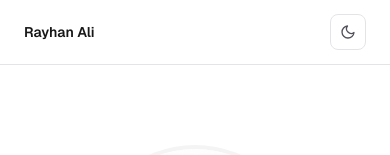
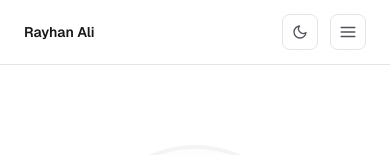
Before and after one commit to Rayhan-002/Portfolio, a Next.js app: page / in a window 390 px wide. Shown: the top 155 px of the page. Built offline with nearby package versions, Linux system fonts and the light colour scheme.

Commit message:
fix: resolve sitemap/robots to stable Vercel production domain feat: add mobile hamburger navigation menu feat: support multiple repo links per project for TaskLens

```diff
--- a/app/components/Navbar.tsx
+++ b/app/components/Navbar.tsx
@@ -1,3 +1,6 @@
+'use client'
+
+import { useState } from 'react'
 import { personal } from '@/lib/data'
 import ThemeToggle from '@/app/components/ThemeToggle'
 
@@ -13,6 +16,7 @@ const navLinks = [
 export default function Navbar() {
   // "Md Rayhan Ali" → "Rayhan Ali" (drop honorific prefix for compact nav logo)
   const displayName = personal.name.split(' ').slice(1).join(' ')
+  const [menuOpen, setMenuOpen] = useState(false)
 
   return (
     <header className="sticky top-0 z-50 bg-background/95 backdrop-blur-sm border-b border-border">
@@ -24,7 +28,7 @@ export default function Navbar() {
           {displayName}
         </a>
 
-        <div className="flex items-center gap-5">
+        <div className="flex items-center gap-3">
           <ul className="hidden md:flex items-center gap-7">
             {navLinks.map((link) => (
               <li key={link.href}>
@@ -38,8 +42,67 @@ export default function Navbar() {
             ))}
           </ul>
           <ThemeToggle />
+
+          <button
+            type="button"
+            onClick={() => setMenuOpen((open) => !open)}
+            aria-expanded={menuOpen}
+            aria-controls="mobile-nav"
+            aria-label={menuOpen ? 'Close menu' : 'Open menu'}
+            className="md:hidden inline-flex items-center justify-center w-9 h-9 rounded-lg border border-border text-muted-foreground hover:text-foreground hover:border-zinc-400 dark:hover:border-zinc-600 transition-colors duration-150 focus-visible:outline-none focus-visible:ring-2 focus-visible:ring-accent/30 focus-visible:ring-offset-2"
+          >
+            {menuOpen ? (
+              <svg
+                xmlns="http://www.w3.org/2000/svg"
+                width="18"
+                height="18"
+                viewBox="0 0 24 24"
+                fill="none"
+                stroke="currentColor"
+                strokeWidth="2"
+                strokeLinecap="round"
+                strokeLinejoin="round"
+                aria-hidden="true"
+              >
+                <path d="M18 6 6 18M6 6l12 12" />
+              </svg>
+            ) : (
+              <svg
+                xmlns="http://www.w3.org/2000/svg"
+                width="18"
+                height="18"
+                viewBox="0 0 24 24"
+                fill="none"
+                stroke="currentColor"
+                strokeWidth="2"
+                strokeLinecap="round"
+                strokeLinejoin="round"
+                aria-hidden="true"
+              >
+                <path d="M3 6h18M3 12h18M3 18h18" />
+              </svg>
+            )}
+          </button>
         </div>
       </nav>
+
+      {menuOpen && (
+        <div id="mobile-nav" className="md:hidden border-t border-border bg-background">
+          <ul className="max-w-6xl mx-auto px-6 py-2 flex flex-col">
+            {navLinks.map((link) => (
+              <li key={link.href}>
+                <a
+                  href={link.href}
+                  onClick={() => setMenuOpen(false)}
+                  className="block py-2.5 text-sm text-muted-foreground hover:text-foreground transition-colors duration-150"
+                >
+                  {link.label}
+                </a>
+              </li>
+            ))}
+          </ul>
+        </div>
+      )}
     </header>
   )
 }
--- a/app/components/Projects.tsx
+++ b/app/components/Projects.tsx
@@ -51,9 +51,11 @@ export default function Projects() {
                 ))}
               </div>
 
-              <div className="flex items-center gap-4 mt-auto">
+              <div className="flex flex-wrap items-center gap-4 mt-auto">
+                {project.repos.map((repo) => (
                   <a
-                  href={project.github}
+                    key={repo.url}
+                    href={repo.url}
                     target="_blank"
                     rel="noopener noreferrer"
                     className="inline-flex items-center gap-1.5 text-sm font-medium text-muted-foreground hover:text-foreground transition-colors duration-150"
@@ -68,8 +70,9 @@ export default function Projects() {
                     >
                       <path d="M12 0C5.37 0 0 5.37 0 12c0 5.31 3.435 9.795 8.205 11.385.6.105.825-.255.825-.57 0-.285-.015-1.23-.015-2.235-3.015.555-3.795-.735-4.035-1.41-.135-.345-.72-1.41-1.23-1.695-.42-.225-1.02-.78-.015-.795.945-.015 1.62.87 1.845 1.23 1.08 1.815 2.805 1.305 3.495.99.105-.78.42-1.305.765-1.605-2.67-.3-5.46-1.335-5.46-5.925 0-1.305.465-2.385 1.23-3.225-.12-.3-.54-1.53.12-3.18 0 0 1.005-.315 3.3 1.23.96-.27 1.98-.405 3-.405s2.04.135 3 .405c2.295-1.56 3.3-1.23 3.3-1.23.66 1.65.24 2.88.12 3.18.765.84 1.23 1.905 1.23 3.225 0 4.605-2.805 5.625-5.475 5.925.435.375.81 1.095.81 2.22 0 1.605-.015 2.895-.015 3.3 0 .315.225.69.825.57A12.02 12.02 0 0 0 24 12c0-6.63-5.37-12-12-12z" />
                     </svg>
-                  Code
+                    {repo.label}
                   </a>
+                ))}
 
                 {project.live && (
                   <a
--- a/lib/data.ts
+++ b/lib/data.ts
@@ -4,7 +4,7 @@ export interface Project {
   subtitle?: string
   description: string
   tech: string[]
-  github: string
+  repos: { label: string; url: string }[]
   live?: string
   featured: boolean
 }
@@ -61,7 +61,11 @@ export const projects: Project[] = [
     description:
       'A production-ready full-stack application featuring JWT authentication, RESTful APIs, Kanban-style task management with drag-and-drop, image upload and polygon annotation, reusable React components, and centralized state management.',
     tech: ['Next.js', 'React', 'TypeScript', 'Django', 'DRF', 'PostgreSQL', 'Tailwind CSS', 'Zustand'],
-    github: 'https://github.com/Rayhan-002',
+    repos: [
+      { label: 'Frontend', url: 'https://github.com/Rayhan-002/tasklens-frontend' },
+      { label: 'Backend', url: 'https://github.com/Rayhan-002/tasklens-backend' },
+    ],
+    live: 'https://tasklens-frontend.vercel.app/login',
     featured: true,
   },
   {
@@ -71,7 +75,7 @@ export const projects: Project[] = [
     description:
       'A lightweight Chrome extension (Manifest V3) for capturing, editing, and annotating screenshots in-browser. Canvas-based editor with freehand drawing, arrows, cropping, and full undo/redo history. Integrated Chrome scripting and clipboard APIs.',
     tech: ['JavaScript', 'Chrome Extension MV3', 'Canvas API'],
-    github: 'https://github.com/Rayhan-002',
+    repos: [{ label: 'Code', url: 'https://github.com/Rayhan-002/snipz' }],
     featured: true,
   },
   {
@@ -81,7 +85,7 @@ export const projects: Project[] = [
     description:
       'Full-stack travel booking platform with RESTful Node.js/Express backend, MongoDB, and Firebase authentication. Users can browse packages, book trips, and manage bookings through a personal dashboard.',
     tech: ['HTML', 'CSS', 'JavaScript', 'Node.js', 'Express', 'MongoDB', 'Firebase'],
-    github: 'https://github.com/Rayhan-002',
+    repos: [{ label: 'Code', url: 'https://github.com/Rayhan-002/Backpackers-Home' }],
     featured: false,
   },
   {
@@ -91,7 +95,7 @@ export const projects: Project[] = [
     description:
       'Implemented KNN, Single & Multi-layer Perceptron, Kohonen SOMs, and Hopfield Networks from scratch. Applied to the Breast Cancer dataset for classification benchmarking.',
     tech: ['Python', 'LaTeX'],
-    github: 'https://github.com/Rayhan-002',
+    repos: [{ label: 'Code', url: 'https://github.com/Rayhan-002' }],
     featured: false,
   },
   {
@@ -100,7 +104,7 @@ export const projects: Project[] = [
     description:
       'Java Swing desktop application automating meal tracking, expense calculation, and billing for a student hostel mess. Backed by MySQL with secure admin authentication and automated monthly billing computation.',
     tech: ['Java', 'Java Swing', 'MySQL'],
-    github: 'https://github.com/Rayhan-002',
+    repos: [{ label: 'Code', url: 'https://github.com/Rayhan-002/Meal-Management' }],
     featured: false,
   },
 ]
--- a/lib/site.ts
+++ b/lib/site.ts
@@ -1,5 +1,9 @@
-// Shared across layout.tsx (metadataBase), sitemap.ts, and robots.ts —
-// falls back to the Vercel-assigned deployment URL until a custom domain is set.
-export const siteUrl = process.env.VERCEL_URL
-  ? `https://${process.env.VERCEL_URL}`
-  : 'http://localhost:3000'
+// Shared across layout.tsx (metadataBase), sitemap.ts, and robots.ts.
+// VERCEL_URL is per-deployment (changes every push) so it's only right for
+// Preview deploys; Production should resolve to the stable project domain.
+export const siteUrl =
+  process.env.VERCEL_ENV === 'production' && process.env.VERCEL_PROJECT_PRODUCTION_URL
+    ? `https://${process.env.VERCEL_PROJECT_PRODUCTION_URL}`
+    : process.env.VERCEL_URL
+      ? `https://${process.env.VERCEL_URL}`
+      : 'http://localhost:3000'
```
Lines whose indentation alone changed are shown as unchanged.
